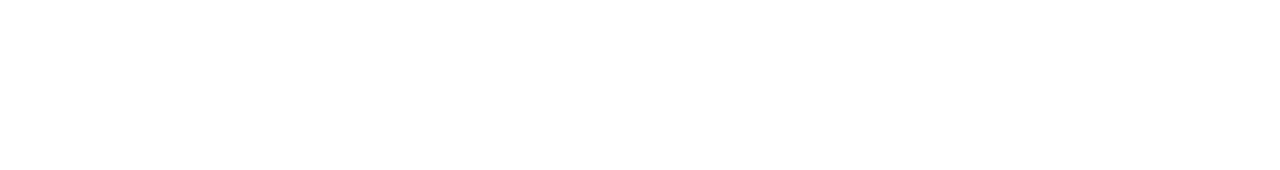
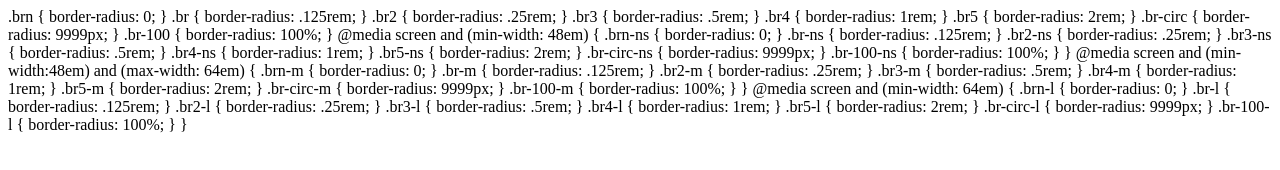
Before and after one commit to mrmrs/css-border-radius, a website: page index.html in a window 1280 px wide. Drawn offline with Linux system fonts and the light colour scheme.

Commit message:
Adding css contents to html file for documentation

```diff
--- a/index.html
+++ b/index.html
@@ -12,5 +12,47 @@
     <link rel="stylesheet" href="border-radius.css">
   </head>
   <body>
-  </body>
+.brn {     border-radius: 0; }
+.br {      border-radius: .125rem; }
+.br2 {     border-radius: .25rem; }
+.br3 {     border-radius: .5rem; }
+.br4 {     border-radius: 1rem; }
+.br5 {     border-radius: 2rem; }
+.br-circ { border-radius: 9999px; }
+.br-100 {  border-radius: 100%; }
+
+@media screen and (min-width: 48em) {
+.brn-ns {     border-radius: 0; }
+.br-ns {      border-radius: .125rem; }
+.br2-ns {     border-radius: .25rem; }
+.br3-ns {     border-radius: .5rem; }
+.br4-ns {     border-radius: 1rem; }
+.br5-ns {     border-radius: 2rem; }
+.br-circ-ns { border-radius: 9999px; }
+.br-100-ns {  border-radius: 100%; }
+}
+
+@media screen and (min-width:48em) and (max-width: 64em) {
+.brn-m {     border-radius: 0; }
+.br-m {      border-radius: .125rem; }
+.br2-m {     border-radius: .25rem; }
+.br3-m {     border-radius: .5rem; }
+.br4-m {     border-radius: 1rem; }
+.br5-m {     border-radius: 2rem; }
+.br-circ-m { border-radius: 9999px; }
+.br-100-m {  border-radius: 100%; }
+}
+
+@media screen and (min-width: 64em) {
+.brn-l {     border-radius: 0; }
+.br-l {      border-radius: .125rem; }
+.br2-l {     border-radius: .25rem; }
+.br3-l {     border-radius: .5rem; }
+.br4-l {     border-radius: 1rem; }
+.br5-l {     border-radius: 2rem; }
+.br-circ-l { border-radius: 9999px; }
+.br-100-l {  border-radius: 100%; }
+}
+
+</body>
 </html>
```
